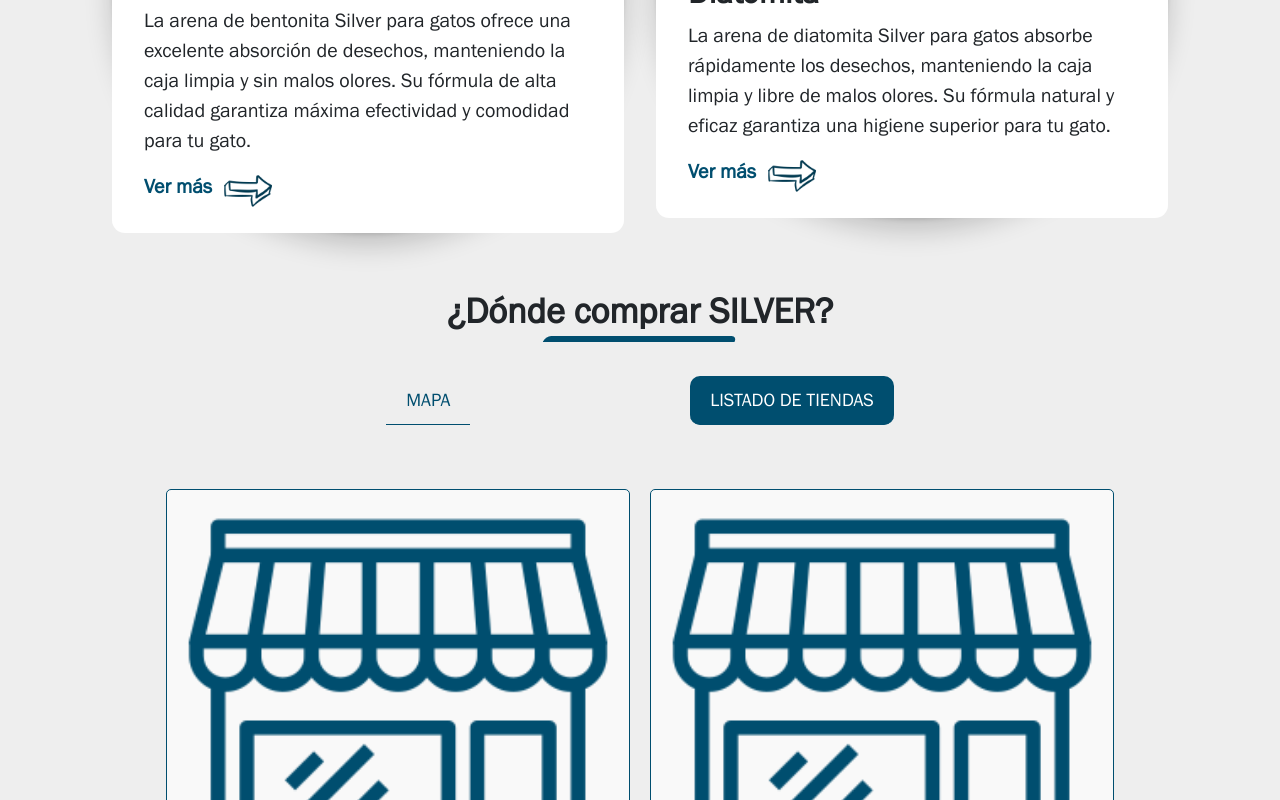
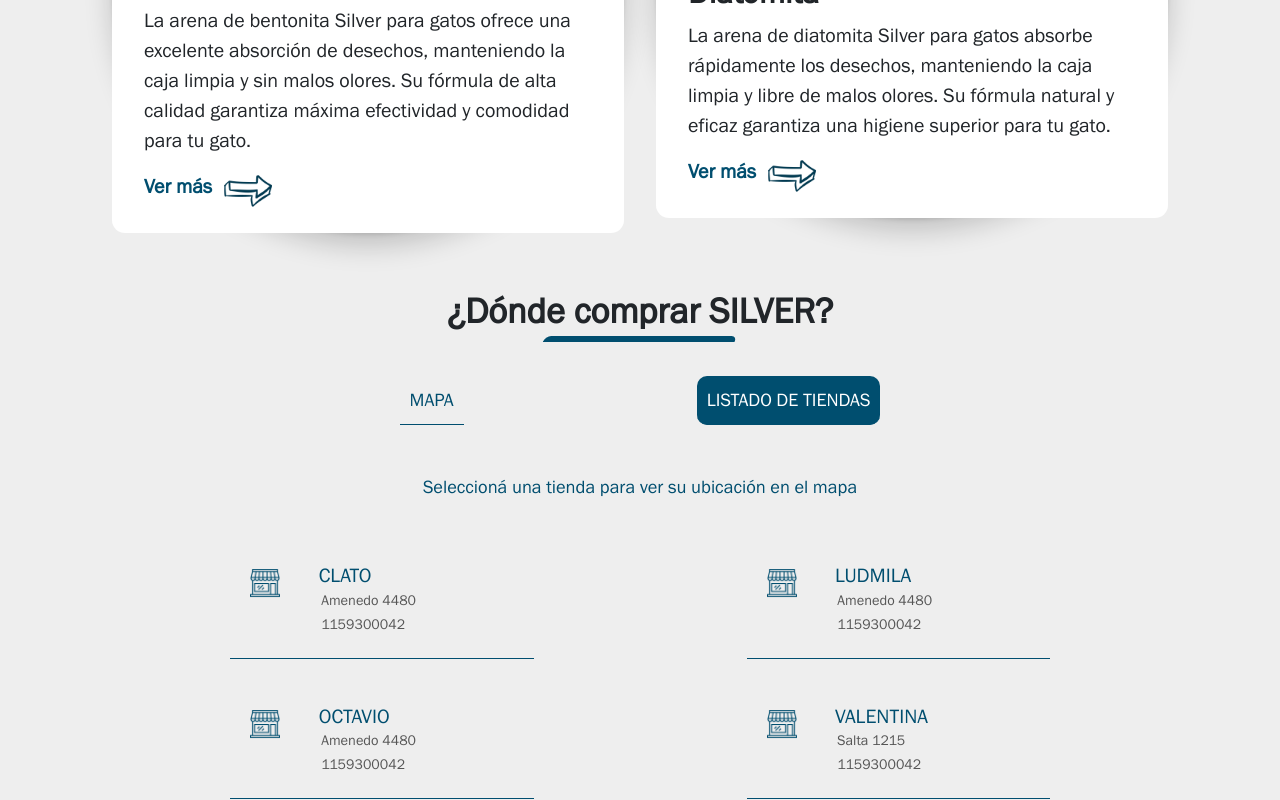
Before and after one commit to octaviofitz/silverpiedras, a React (Create React App) app: page / in a window 1280 px wide. Both pictures are taken after a click on the element "LISTADO DE TIENDAS". Shown: the part 1051-1851 px from the top of the page. Built offline with nearby package versions, Linux system fonts and the light colour scheme.

Commit message:
map complete

```diff
--- a/src/Components/Tiendas/Tiendas.js
+++ b/src/Components/Tiendas/Tiendas.js
@@ -5,34 +5,33 @@
 import DataTiendas from '../../Data/DataTiendas';
 
 function Tiendas() {
-  // Estado para controlar la vista activa
   const [view, setView] = useState('map'); // 'map' o 'list'
+  const [selectedStore, setSelectedStore] = useState(null);
 
-  // Cambiar la vista entre mapa y listado
-  const handleToggleView = (viewType) => {
-    setView(viewType);
+  // Función para cambiar la vista y centrar el mapa en la tienda seleccionada
+  const handleSelectStore = (tienda) => {
+    setSelectedStore(tienda);
+    setView('map'); // Cambia la vista a mapa
   };
 
   return (
     <section className="tiendas">
       <h3 className="titulo">¿Dónde comprar SILVER?</h3>
 
-      {/* Botón de búsqueda (supongo que ya lo tienes) */}
       <div className="search-bar">
         {/* Aquí va tu componente de búsqueda */}
       </div>
 
-      {/* Opciones de Mapa y Listado debajo del botón de búsqueda */}
       <div className="view-toggle">
         <div
           className={`view-option ${view === 'map' ? 'active' : ''}`}
-          onClick={() => handleToggleView('map')}
+          onClick={() => setView('map')}
         >
           MAPA
         </div>
         <div
           className={`view-option ${view === 'list' ? 'active' : ''}`}
-          onClick={() => handleToggleView('list')}
+          onClick={() => setView('list')}
         >
           LISTADO DE TIENDAS
         </div>
@@ -40,11 +39,22 @@
 
       {/* Mostrar mapa o listado según el estado */}
       {view === 'map' ? (
-        <MapView />
+        <MapView selectedStore={selectedStore} />
       ) : (
+
+        <div>
+
+        <div>
+        <p className='subtitulo'>Seleccioná una tienda para ver su ubicación en el mapa</p>
+        </div>
+
         <div className="tienda-list">
           {DataTiendas.map((tienda) => (
-            <div className="tienda-card" key={tienda.id}>
+            <div
+              className="tienda-card"
+              key={tienda.id}
+              onClick={() => handleSelectStore(tienda)}
+            >
               <img src={imgTienda} alt="tienda" className="tienda-img" />
               <div className="tienda-info">
                 <h4 className="tienda-nombre">{tienda.nombre}</h4>
@@ -54,6 +64,7 @@
             </div>
           ))}
         </div>
+        </div>
       )}
     </section>
   );
--- a/src/Components/Tiendas/tiendas.css
+++ b/src/Components/Tiendas/tiendas.css
@@ -39,7 +39,7 @@
 
 .tiendas .view-option {
     cursor: pointer;
-    padding: 10px 20px;
+    padding: 10px;
     text-align: center;
     font-size: 1.1rem;
     color: #004E6F;
@@ -62,28 +62,29 @@
 }
 
 /* Estilos para el listado de tiendas */
-.tienda-list {
-    display: grid;
-    grid-template-columns: 1fr 1fr 1fr;
-    gap: 20px;
+
+.tienda-card {
+    display: flex;
+    padding: 20px;
+    margin: 0 5vw;
+    text-align: center;
+    border-bottom: 1px solid #004E6F;
+    cursor: pointer;
 }
 
-.tienda-card {
-    border: 1px solid #004E6F;
-    border-radius: 5px;
-    padding: 15px;
-    text-align: center;
-    background-color: #f9f9f9;
+.tienda-card:last-child{
+    border-bottom: none;
 }
 
 .tienda-img {
-    width: 100%;
-    height: auto;
-    border-radius: 5px;
+    width: 15%;
+    height: 15%;
 }
 
 .tienda-info {
-    margin-top: 10px;
+    text-align: left;
+    margin-left: 10vw;
+    margin-top: -5px;
 }
 
 .tienda-nombre {
@@ -106,6 +107,12 @@
     height: 400px;
     border-radius: 10px;
     box-shadow: rgba(0, 0, 0, 0.2) 0px 12px 28px 0px;
+}
+
+.tiendas .subtitulo{
+    color: #004E6F;
+    text-align: center;
+    margin-top: 1.25rem;
 }
 
 @media (min-width: 768px) {
@@ -142,12 +149,8 @@
 
 @media (min-width: 1024px) {
 
-    .tiendas .card {
-        border-bottom: 0;
-    }
-
-    .tiendas .card .img {
-        width: 7vw;
+    .tiendas {
+        margin-bottom: 20vh;
     }
 
     .tiendas .titulo::after {
@@ -163,4 +166,45 @@
         margin-bottom: 2rem;
         display: flex;
     }
+
+    .tienda-list {
+        display: flex;
+        flex-wrap: wrap;
+        justify-content: space-between; /* Distribuye equitativamente */
+        gap: 20px; /* Espaciado entre las tarjetas */
+    }
+
+    .tienda-card {
+        flex: 0 1 calc(33.333% - 20px); /* 3 tarjetas por fila */
+        margin-bottom: 10px; /* Espacio entre filas */
+        box-sizing: border-box; /* Evita que padding o border modifiquen el tamaño */
+    }
+
+    .tienda-card:last-child{
+        border-bottom: 1px solid #004E6F;
+    }
+
+    .tienda-img {
+        width: 30px !important;
+        height: 30px !important;
+    }
+
+    .tienda-info {
+        text-align: left;
+        margin-left: 3vw;
+    }
+
+    .tiendas .subtitulo{
+        font-size: 1.15rem;
+        margin-top: 1rem;
+        margin-bottom: 3rem;
+    }
+
 }
+
+    /* Para asegurar que en pantallas grandes no haya problemas */
+    @media (min-width: 1200px) {
+        .tienda-card {
+            flex: 0 1 calc(32%); /* Ajuste para evitar espacios raros */
+        }
+    }
--- a/src/Components/Utilidades/Map/Map.js
+++ b/src/Components/Utilidades/Map/Map.js
@@ -2,36 +2,37 @@
 import { MapContainer, TileLayer, Marker, Popup, useMap } from "react-leaflet";
 import axios from "axios";
 import "leaflet/dist/leaflet.css";
-import L from "leaflet"; // Asegúrate de importar Leaflet
-import SilverImg from '../../../IMG/Varios/Logo.webp'; // Ícono de tienda
-import FlagImg from '../../../IMG/Varios/flag.png'; // Ícono de la banderita celeste
-import DataTiendas from '../../../Data/DataTiendas'; // Importa los datos de las tiendas
+import L from "leaflet";
+import FlagImg from "../../../IMG/Varios/flag.png";
+import DataTiendas from "../../../Data/DataTiendas";
 import "./mapView.css";
 
-// Modifica el componente MapUpdater
+// Componente para actualizar la vista del mapa cuando cambia la ubicación
 const MapUpdater = ({ position }) => {
   const map = useMap();
-  if (position) {
-    map.setView(position, 14);
-  }
+  useEffect(() => {
+    if (position) {
+      map.setView(position, 14);
+    }
+  }, [position, map]);
   return null;
 };
 
-const MapView = () => {
+const MapView = ({ selectedStore }) => {
   const [search, setSearch] = useState("");
-  const [position, setPosition] = useState(null); // Cambiado a null
-  const [userLocation, setUserLocation] = useState(null); // Estado para controlar la localización
+  const [position, setPosition] = useState(null);
+  const [userLocation, setUserLocation] = useState(null);
 
   // Íconos personalizados
   const tiendaIcon = new L.Icon({
-    iconUrl: SilverImg,
+    iconUrl: FlagImg,
     iconSize: [32, 32],
     iconAnchor: [16, 32],
     popupAnchor: [0, -32],
   });
 
   const userIcon = new L.Icon({
-    iconUrl: FlagImg, // Ícono de banderita celeste
+    iconUrl: FlagImg,
     iconSize: [32, 32],
     iconAnchor: [16, 32],
     popupAnchor: [0, -32],
@@ -63,7 +64,7 @@
         (position) => {
           const { latitude, longitude } = position.coords;
           setPosition([latitude, longitude]);
-          setUserLocation([latitude, longitude]); // Cambiar ícono a banderita celeste
+          setUserLocation([latitude, longitude]);
         },
         (error) => {
           console.error("Error obteniendo la ubicación:", error);
@@ -75,13 +76,14 @@
     }
   };
 
-  // Establecer posición inicial si no se ha hecho búsqueda ni localizado
+  // Establecer la posición inicial o la de la tienda seleccionada
   useEffect(() => {
-    if (position === null) {
-      setPosition([-34.6037, -58.3816]); // Establece una posición inicial por defecto (Buenos Aires)
+    if (selectedStore) {
+      setPosition([selectedStore.lat, selectedStore.lng]);
+    } else if (position === null) {
+      setPosition([-34.6037, -58.3816]); // Posición por defecto (Buenos Aires)
     }
-  }, [position]);
-
+  }, [selectedStore]);
 
   return (
     <div>
```
